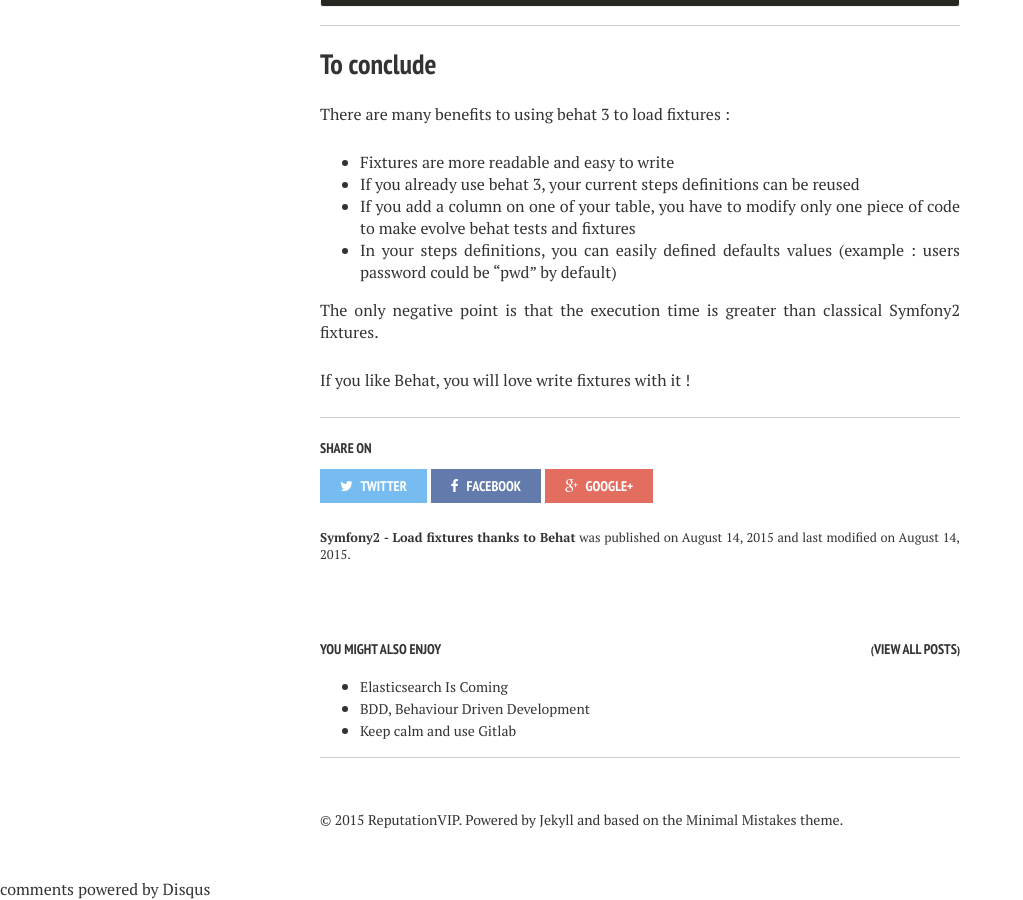
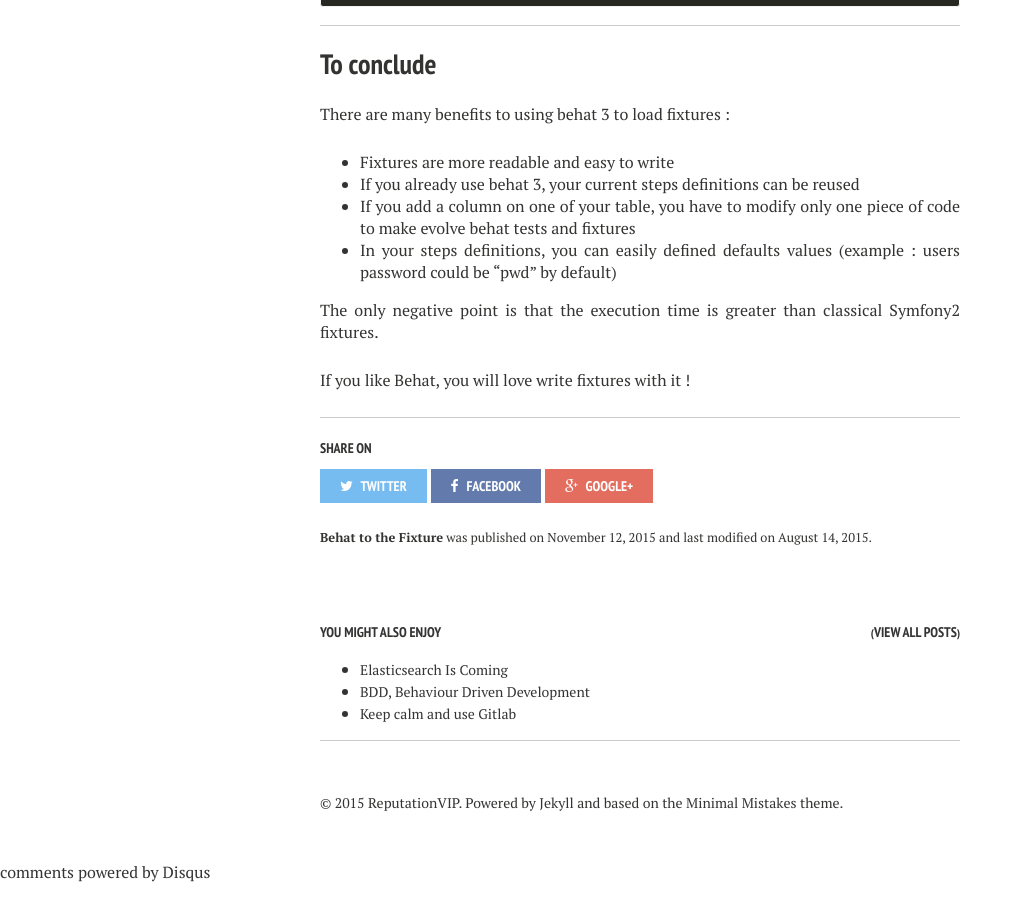
Before and after one commit to semji/reputationvip.github.io, a Jekyll site: the page built from _posts/2015-11-12-behat-to-the-fixture.md, in a window 1280 px wide and 900 px high, scrolled down 5231 px. Shown: the whole window, without its empty margins (0-1023 px from the left). Built offline with Jekyll 4.4.1, drawn with Linux system fonts in a browser that asks for light colours; nearby versions of some CDN libraries; comment, search, counter and statistics services are not loaded; some of the changed text lies outside the part shown.

Commit message:
Rename article Add banner

```diff
--- a/_posts/2015-08-14-symfony2-load-fixtures-thanks-to-behat.md
+++ b/_posts/2015-11-12-behat-to-the-fixture.md
@@ -1,13 +1,13 @@
 ---
 layout: post
 author: guilhem_bourgoin
-title: "Symfony2 - Load fixtures thanks to Behat"
+title: "Behat to the Fixture"
 excerpt: "How to use Behat to write Fixtures in Symfony2"
 modified: 2015-08-14
 tags: [behat, symfony2, fixtures]
 comments: true
 image:
-  feature: elastic-is-coming-ban.jpg
+  feature: behat-to-the-fixture.jpg
   credit: Alban Pommeret
   creditlink: http://reputationvip.io
 ---
```
Also changed, not shown: other parts of _posts/2015-11-12-behat-to-the-fixture.md (+2 -2 lines), images/behat-to-the-fixture.jpg (added).
